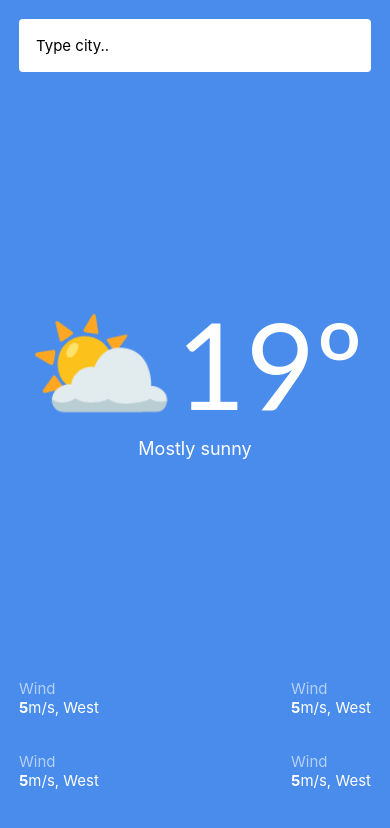
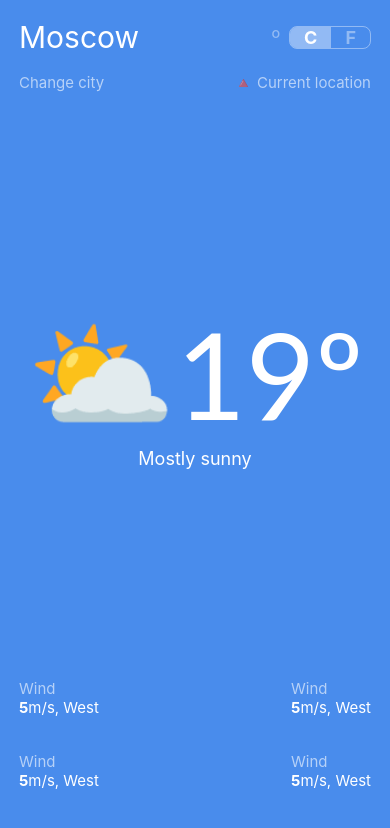
Before and after one commit to dekitsuneco/react-native-weather-forecast, a React Native app: screen / in a window 390 px wide. Shown: the top 828 px of the page. Built offline with nearby package versions, Linux system fonts and the light colour scheme.

Commit message:
Add temperature switch logic

```diff
--- a/components/SettingsBlock/SettingsBlock.js
+++ b/components/SettingsBlock/SettingsBlock.js
@@ -8,18 +8,52 @@ import {
 import React, {useState} from 'react';
 
 const SettingsBlock = () => {
-  const [isChangingCity, setIsChangingCity] = useState(false);
+  const [isChangingCity, setIsChangingCity] = useState(true);
   const [inputValue, setInputValue] = useState('');
-  const [city, setCity] = useState('');
+  const [city, setCity] = useState('Moscow');
+
+  const [isCelcius, setIsCelcius] = useState(true);
 
   const handleSubmit = () => {
     setCity(inputValue);
     setIsChangingCity(true);
   };
 
-  const handlePress = () => {
+  const handleCityPress = () => {
     setIsChangingCity(false);
   };
+
+  const handleTempPress = () => {
+    setIsCelcius(!isCelcius);
+  };
+
+  const tempSwitch = isCelcius ? (
+    <View style={styles.tempSwitch}>
+      <TouchableOpacity onPress={handleTempPress}>
+        <View style={{...styles.tempCelsius, ...styles.tempActive}}>
+          <Text style={styles.active}>C</Text>
+        </View>
+      </TouchableOpacity>
+      <TouchableOpacity onPress={handleTempPress}>
+        <View style={{...styles.tempFahrenheit, ...styles.tempDisabled}}>
+          <Text style={styles.disabled}>F</Text>
+        </View>
+      </TouchableOpacity>
+    </View>
+  ) : (
+    <View style={styles.tempSwitch}>
+      <TouchableOpacity onPress={handleTempPress}>
+        <View style={{...styles.tempCelsius, ...styles.tempDisabled}}>
+          <Text style={styles.disabled}>C</Text>
+        </View>
+      </TouchableOpacity>
+      <TouchableOpacity onPress={handleTempPress}>
+        <View style={{...styles.tempFahrenheit, ...styles.tempActive}}>
+          <Text style={styles.active}>F</Text>
+        </View>
+      </TouchableOpacity>
+    </View>
+  );
 
   const cityChange = (
     <TextInput
@@ -42,21 +76,14 @@ const SettingsBlock = () => {
         <View style={styles.tempSign}>
           <Text style={styles.sign}>º</Text>
         </View>
-        <View style={styles.tempSwitch}>
-          <View style={styles.tempCelsius}>
-            <Text style={styles.celsius}>C</Text>
-          </View>
-          <View style={styles.temperatureFahrenheit}>
-            <Text style={styles.fahrenheit}>F</Text>
-          </View>
-        </View>
+        {tempSwitch}
       </View>
     </View>
   );
   const bottomRow = (
     <View key="2" style={styles.bottomRow}>
       <View style={styles.setLocationCity}>
-        <TouchableOpacity onPress={handlePress}>
+        <TouchableOpacity onPress={handleCityPress}>
           <Text style={styles.locationCity}>Change city</Text>
         </TouchableOpacity>
       </View>
@@ -123,20 +150,27 @@ const styles = StyleSheet.create({
     borderTopLeftRadius: 7,
     borderBottomLeftRadius: 7,
   },
-  celsius: {
+  tempActive: {
+    backgroundColor: 'rgba(255, 255, 255, .4)',
+  },
+  active: {
     color: 'rgba(255, 255, 255, 1)',
     fontSize: 18,
     fontWeight: 'bold',
   },
-  temperatureFahrenheit: {
+  tempFahrenheit: {
     paddingHorizontal: 14,
+    borderTopRightRadius: 7,
+    borderBottomRightRadius: 7,
   },
-  fahrenheit: {
+  tempDisabled: {
+    backgroundColor: 'rgba(255, 255, 255, 0)',
+  },
+  disabled: {
     color: 'white',
     opacity: 0.4,
     fontSize: 18,
     fontWeight: 'bold',
-    borderRadius: 7,
   },
   bottomRow: {
     flexDirection: 'row',
```
